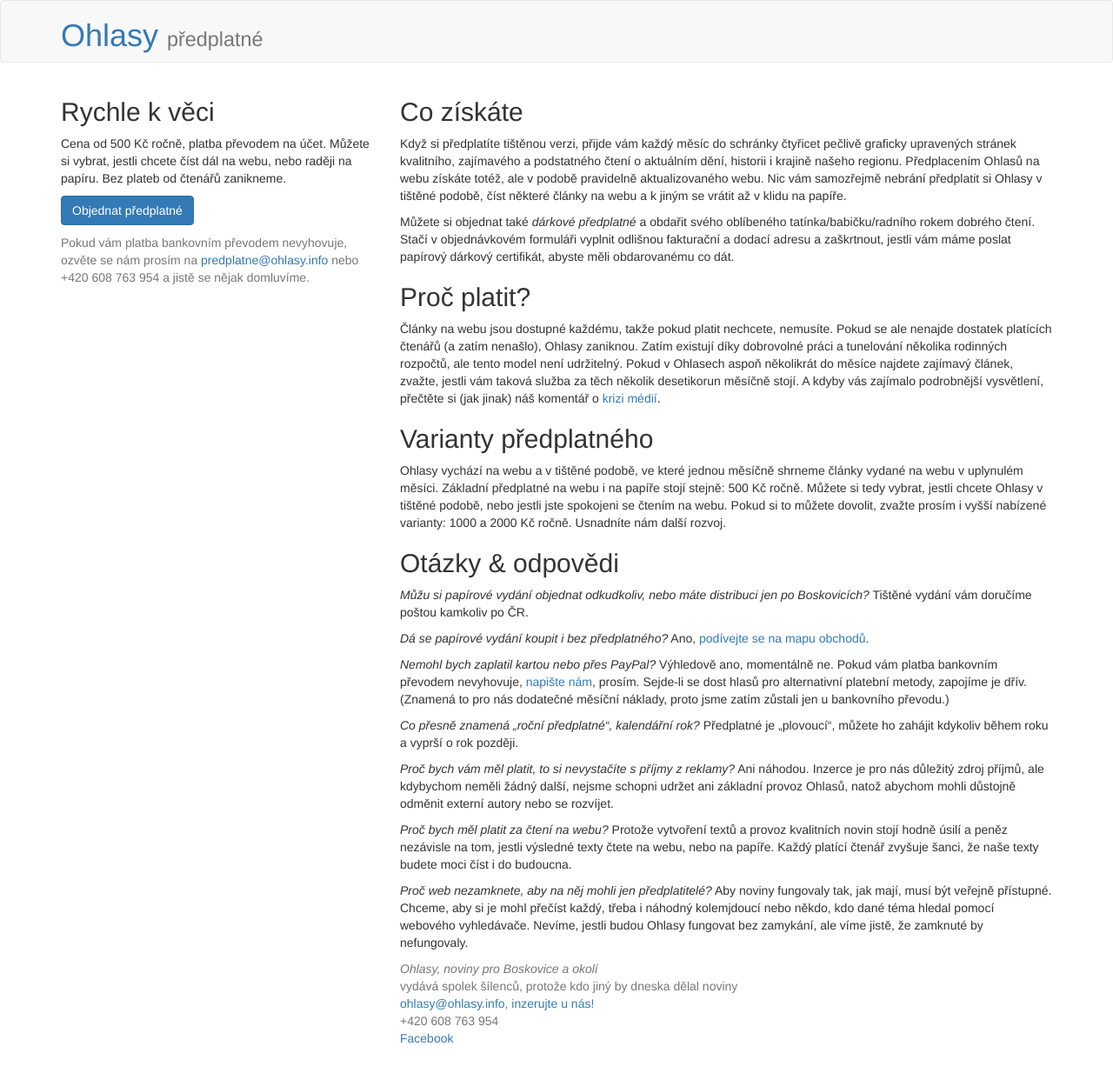
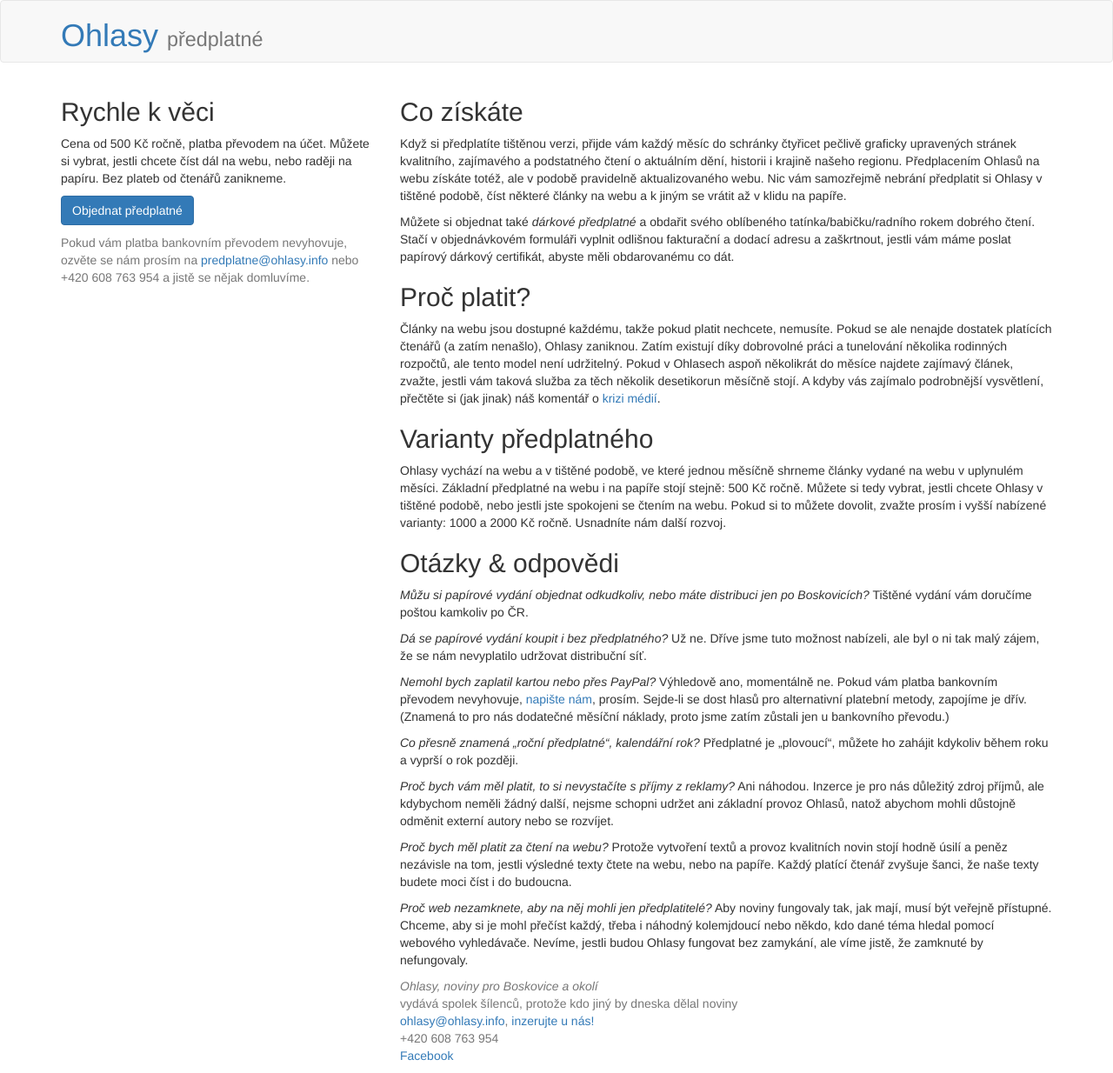
Before and after one commit to Ohlasy/predplatne, a Jekyll site: the page built from index.html, in a window 1280 px wide. Shown: the whole page at 87% size. Built offline with Jekyll 4.4.1, drawn with Linux system fonts in a browser that asks for light colours; a style sheet for code colours, icons or effects is not loaded.

Commit message:
Ukončení přímého prodeje

```diff
--- a/index.html
+++ b/index.html
@@ -54,8 +54,9 @@ layout: main
         <p><em>Můžu si papírové vydání objednat odkudkoliv, nebo máte distribuci
         jen po Boskovicích?</em> Tištěné vydání vám doručíme poštou kamkoliv
         po ČR.</p>
-        <p><em>Dá se papírové vydání koupit i bez předplatného?</em> Ano,
-        <a href="http://www.ohlasy.info/tisk.html">podívejte se na mapu obchodů</a>.</p>
+        <p><em>Dá se papírové vydání koupit i bez předplatného?</em> Už ne.
+        Dříve jsme tuto možnost nabízeli, ale byl o ni tak malý zájem, že se nám
+        nevyplatilo udržovat distribuční síť.</p>
         <p><em>Nemohl bych zaplatil kartou nebo přes PayPal?</em> Výhledově
         ano, momentálně ne. Pokud vám platba bankovním převodem nevyhovuje,
         <a href="mailto:predplatne@ohlasy.info">napište nám</a>, prosím.
```
